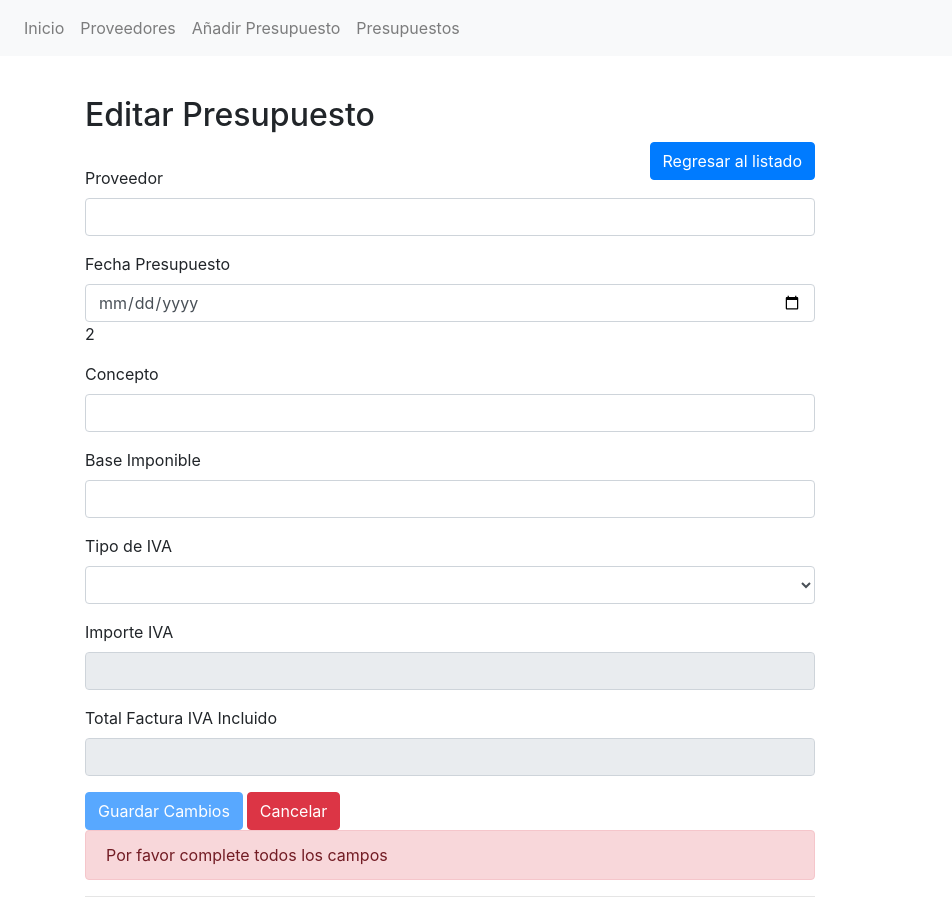
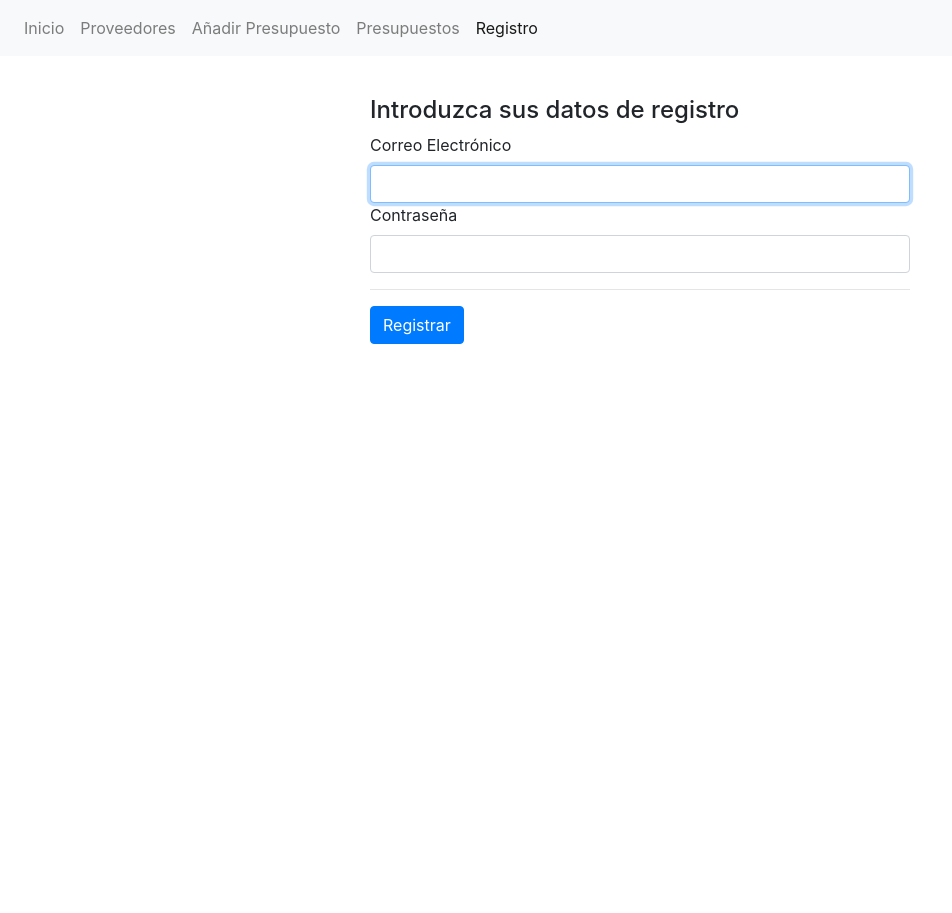
Before and after one commit to AMD031/appCompras, an Angular app: page /registro in a window 1280 px wide. Shown: the whole page, without its empty margins (0-952 px from the left). After the commit the page ends 800 px from the top, so only its background shows below. Built offline with nearby package versions, Linux system fonts and the light colour scheme; no server answers.

Commit message:
antes de instalar firebase en el paso 11.1

```diff
--- a/src/app/app-routing.module.ts
+++ b/src/app/app-routing.module.ts
@@ -1,5 +1,6 @@
 import { NgModule } from '@angular/core';
 import { Routes, RouterModule } from '@angular/router';
+import { RegistroComponent } from './autenticacion/registro/registro.component';
 
 // componentes
 import { InicioComponent } from './inicio/inicio.component';
@@ -16,6 +17,7 @@
   { path: 'addpres', component: AddpresComponent},
   { path: 'presupuestos', component: PresupuestosComponent },
   { path: 'editpres/:id', component: EditpresComponent },
+  { path: 'registro', component: RegistroComponent },
   { path: '**', component: EditpresComponent }
 ];
 
--- a/src/app/app.module.ts
+++ b/src/app/app.module.ts
@@ -19,6 +19,7 @@
 import { PresupuestosService } from './servicios/presupuestos.service';
 import { PresupuestosComponent } from './presupuestos/presupuestos/presupuestos.component';
 import { EditpresComponent } from './presupuestos/editpres/editpres.component';
+import { RegistroComponent } from './autenticacion/registro/registro.component';
 
 
 
@@ -35,6 +36,7 @@
     AddpresComponent,
     PresupuestosComponent,
     EditpresComponent,
+    RegistroComponent,
 
   ],
   imports: [
--- /dev/null
+++ b/src/app/autenticacion/registro/registro.component.html
@@ -0,0 +1,13 @@
+<div class="row">
+    <div class="col-md-6 offset-md-3">
+        <form [formGroup]="registroForm" (ngSubmit)="onSubmit()">
+            <h4>Introduzca sus datos de registro</h4>
+            <label>Correo Electrónico</label>
+            <input type="email" id="inputEmail" class="form-control" formControlName="email" autofocus>
+            <label>Contraseña</label>
+            <input type="password" id="inputPassword" class="form-control" formControlName="password">
+            <hr>
+            <button type="submit" class="btn btn-primary">Registrar</button>
+        </form>
+    </div>
+</div>
--- /dev/null
+++ b/src/app/autenticacion/registro/registro.component.ts
@@ -0,0 +1,38 @@
+import { Component, OnInit } from '@angular/core';
+import { FormControl, FormGroup, FormBuilder, Validators } from '@angular/forms';
+@Component({
+  selector: 'app-registro',
+  templateUrl: './registro.component.html',
+  styleUrls: ['./registro.component.css']
+})
+export class RegistroComponent implements OnInit {
+  registroForm: FormGroup;
+  userdata: any;
+
+  constructor(private formBuilder: FormBuilder) { }
+
+  ngOnInit(): void {
+
+    this.registroForm = this.formBuilder.group({
+      'email': ['', [Validators.required, Validators.email]],
+      'password': ['', [Validators.required, Validators.pattern('^(?=.*[0-9])(?=.*[a-zA-Z])([a-zA-Z0-9]+)$'), Validators.minLength(6)]]
+    });
+
+    // this.registroForm.valueChanges.subscribe(
+    //   data => this.onValueChanged(data));
+    //   this.onValueChanged();
+
+  }
+
+  onSubmit(): void {
+    this.userdata = this.saveUserdata();
+  }
+
+  saveUserdata(): object {
+    const saveUserdata = {
+      email: this.registroForm.get('email').value,
+      password: this.registroForm.get('password').value,
+    };
+    return saveUserdata;
+  }
+}
--- a/src/app/header/header.component.html
+++ b/src/app/header/header.component.html
@@ -49,6 +49,10 @@
                 <a class="nav-link" routerLink="/presupuestos"> Presupuestos </a>
             </li>
 
+            <li class="nav-item" routerLinkActive="active">
+                <a class="nav-link" routerLink="/registro"> Registro </a>
+            </li>
+
         </ul>
     </div>
 </nav>
```
Also changed, not shown: src/app/autenticacion/registro/registro.component.css (added).
